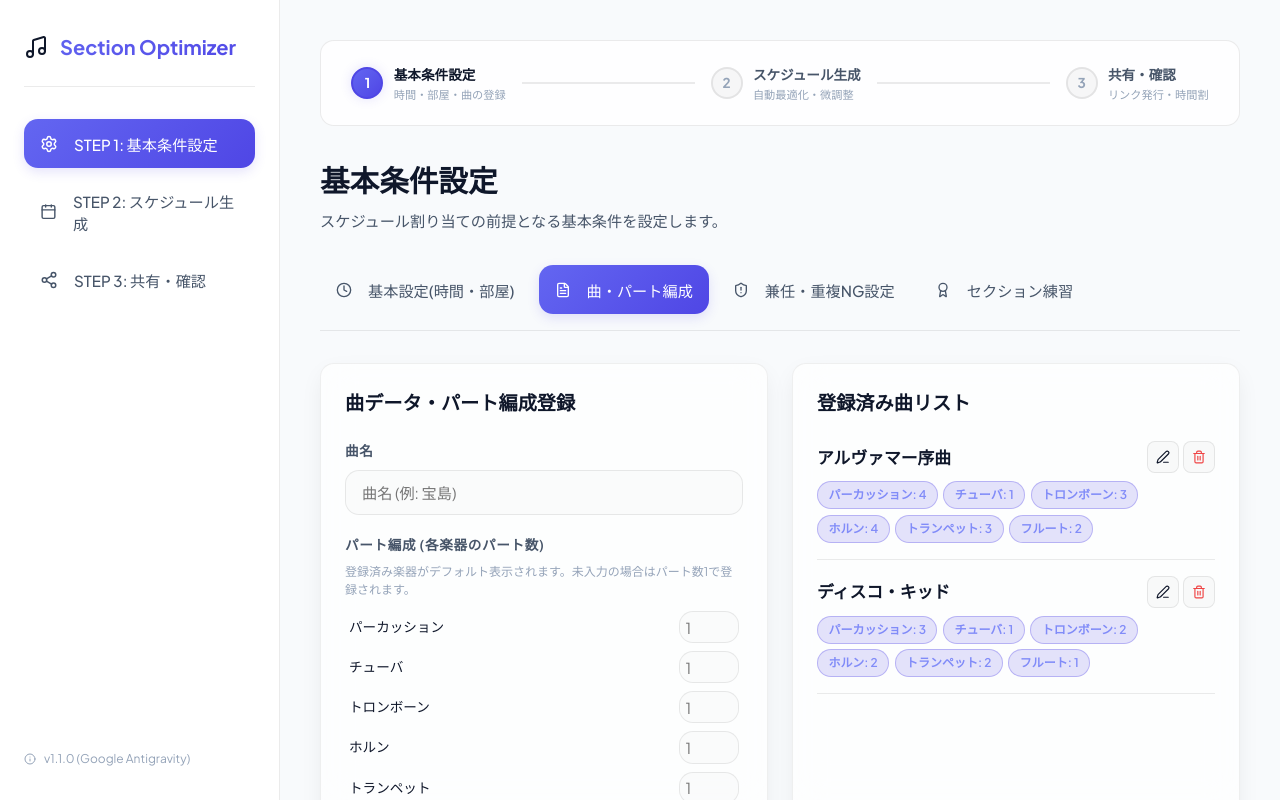
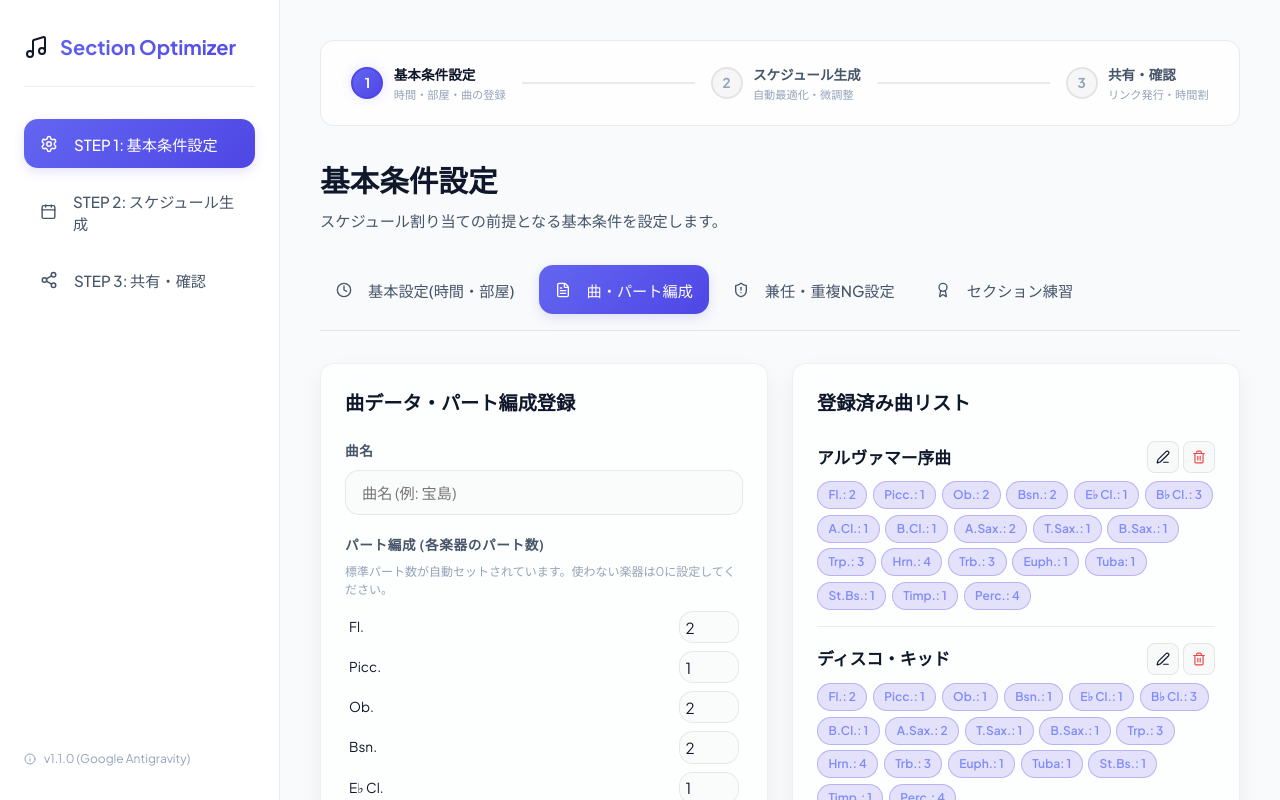
Before and after one commit to zfzeR1/brass-scheduler, a React (Vite) app: page / in a window 1280 px wide. Both pictures are taken after a click on the button "曲・パート編成". Built offline with nearby package versions, Linux system fonts and the light colour scheme.

Commit message:
feat: 楽器の英語短縮表記化（全19楽器）・標準パート数の自動セット・表記統一（Fl. 1, Fl. 2形式）

```diff
--- a/src/App.tsx
+++ b/src/App.tsx
@@ -3,10 +3,13 @@ import type {
   ScheduleState,
   TimeSettings,
   Room,
-  Instrument,
   Song,
   DuplicateNGPair,
   Entry
+} from './types';
+import {
+  STANDARD_INSTRUMENTS,
+  STANDARD_PART_COUNTS
 } from './types';
 import MasterDataTab from './components/MasterDataTab';
 import ScheduleTab from './components/ScheduleTab';
@@ -52,32 +55,27 @@ const INITIAL_TIME_SETTINGS: TimeSettings = {
   intervalDuration: 5
 };
 
-const INITIAL_INSTRUMENTS: Instrument[] = [
-  { id: 'perc', name: 'パーカッション', movementType: 'immovable' },
-  { id: 'tuba', name: 'チューバ', movementType: 'avoid_movement' },
-  { id: 'trb', name: 'トロンボーン', movementType: 'avoid_movement' },
-  { id: 'hrn', name: 'ホルン', movementType: 'movable' },
-  { id: 'tpt', name: 'トランペット', movementType: 'movable' },
-  { id: 'fl', name: 'フルート', movementType: 'movable' }
-];
-
 const INITIAL_ROOMS: Room[] = [
-  { id: 'room-perc', name: '打楽器室', capacity: 6, isPersonalPracticeCandidate: true, permanentInstrumentId: 'perc' },
-  { id: 'room-music', name: '音楽室', capacity: 15, isPersonalPracticeCandidate: true },
-  { id: 'room-med1', name: '中練習室1', capacity: 6, isPersonalPracticeCandidate: true },
-  { id: 'room-med2', name: '中練習室2', capacity: 6, isPersonalPracticeCandidate: true }
+  { id: 'room-perc', name: '打楽器室', capacity: 6, isPersonalPracticeCandidate: true, permanentInstrumentId: 'timp' },
+  { id: 'room-music', name: '音楽室', capacity: 20, isPersonalPracticeCandidate: true },
+  { id: 'room-med1', name: '中練習室1', capacity: 8, isPersonalPracticeCandidate: true },
+  { id: 'room-med2', name: '中練習室2', capacity: 8, isPersonalPracticeCandidate: true }
 ];
 
 const INITIAL_SONGS: Song[] = [
   {
     id: 'song-alv',
     name: 'アルヴァマー序曲',
-    parts: { fl: 2, tpt: 3, hrn: 4, trb: 3, tuba: 1, perc: 4 }
+    parts: { ...STANDARD_PART_COUNTS }
   },
   {
     id: 'song-disco',
     name: 'ディスコ・キッド',
-    parts: { fl: 1, tpt: 2, hrn: 2, trb: 2, tuba: 1, perc: 3 }
+    parts: {
+      fl: 2, picc: 1, ob: 1, bsn: 1, ebcl: 1, bbcl: 3, bcl: 1,
+      asax: 2, tsax: 1, bsax: 1, trp: 3, hrn: 4, trb: 3, euph: 1, tuba: 1,
+      stbs: 1, timp: 1, perc: 4
+    }
   }
 ];
 
@@ -103,10 +101,12 @@ const INITIAL_ENTRIES: Entry[] = [
     parts: [
       { instrumentId: 'fl', partIndex: 0 },
       { instrumentId: 'fl', partIndex: 1 },
+      { instrumentId: 'picc', partIndex: 0 },
+      { instrumentId: 'ob', partIndex: 0 },
+      { instrumentId: 'bbcl', partIndex: 0 },
+      { instrumentId: 'bbcl', partIndex: 1 },
       { instrumentId: 'hrn', partIndex: 0 },
       { instrumentId: 'hrn', partIndex: 1 },
-      { instrumentId: 'hrn', partIndex: 2 },
-      { instrumentId: 'hrn', partIndex: 3 },
       { instrumentId: 'perc', partIndex: 0 },
       { instrumentId: 'perc', partIndex: 1 }
     ]
@@ -117,12 +117,13 @@ const INITIAL_ENTRIES: Entry[] = [
     section: 'C〜D (45-68小節)',
     priority: 'high',
     parts: [
-      { instrumentId: 'tpt', partIndex: 0 },
-      { instrumentId: 'tpt', partIndex: 1 },
-      { instrumentId: 'tpt', partIndex: 2 },
+      { instrumentId: 'trp', partIndex: 0 },
+      { instrumentId: 'trp', partIndex: 1 },
+      { instrumentId: 'trp', partIndex: 2 },
       { instrumentId: 'trb', partIndex: 0 },
       { instrumentId: 'trb', partIndex: 1 },
       { instrumentId: 'trb', partIndex: 2 },
+      { instrumentId: 'euph', partIndex: 0 },
       { instrumentId: 'tuba', partIndex: 0 }
     ]
   },
@@ -133,8 +134,10 @@ const INITIAL_ENTRIES: Entry[] = [
     priority: 'medium',
     parts: [
       { instrumentId: 'fl', partIndex: 0 },
-      { instrumentId: 'tpt', partIndex: 0 },
-      { instrumentId: 'tpt', partIndex: 1 },
+      { instrumentId: 'asax', partIndex: 0 },
+      { instrumentId: 'asax', partIndex: 1 },
+      { instrumentId: 'trp', partIndex: 0 },
+      { instrumentId: 'trp', partIndex: 1 },
       { instrumentId: 'perc', partIndex: 0 },
       { instrumentId: 'perc', partIndex: 1 },
       { instrumentId: 'perc', partIndex: 2 }
@@ -173,11 +176,11 @@ export default function App() {
   const [activeTab, setActiveTab] = useState<TabKey>('master');
   const [shareCopied, setShareCopied] = useState(false);
   const [state, setState] = useState<ScheduleState>(() => {
-    const saved = localStorage.getItem('antigravity_schedule_state');
+    const saved = localStorage.getItem('antigravity_schedule_state_v3');
     if (saved) {
       try {
         const parsed = JSON.parse(saved);
-        if (parsed.rooms && parsed.songs && parsed.entries) {
+        if (parsed.rooms && parsed.songs && parsed.entries && parsed.instruments?.length >= 19) {
           return parsed;
         }
       } catch (e) {
@@ -187,7 +190,7 @@ export default function App() {
     return {
       timeSettings: INITIAL_TIME_SETTINGS,
       rooms: INITIAL_ROOMS,
-      instruments: INITIAL_INSTRUMENTS,
+      instruments: STANDARD_INSTRUMENTS,
       songs: INITIAL_SONGS,
       duplicateNGPairs: INITIAL_NG_PAIRS,
       entries: INITIAL_ENTRIES,
@@ -229,7 +232,7 @@ export default function App() {
   // 状態の自動保存
   useEffect(() => {
     if (!isMemberMode) {
-      localStorage.setItem('antigravity_schedule_state', JSON.stringify(state));
+      localStorage.setItem('antigravity_schedule_state_v3', JSON.stringify(state));
     }
   }, [state, isMemberMode]);
 
--- a/src/components/MasterDataTab.tsx
+++ b/src/components/MasterDataTab.tsx
@@ -8,6 +8,7 @@ import type {
   Entry,
   PartReference
 } from '../types';
+import { STANDARD_PART_COUNTS } from '../types';
 import { Plus, Trash2, Clock, MapPin, ShieldAlert, Award, FileText, CheckSquare, Square, ArrowUp, ArrowDown, Edit3 } from 'lucide-react';
 import { formatPartName } from '../utils/scheduler';
 
@@ -91,7 +92,7 @@ export default function MasterDataTab({ state, setState }: MasterDataTabProps) {
   const getDefaultSongParts = (): { [instId: string]: number } => {
     const defaults: { [instId: string]: number } = {};
     state.instruments.forEach(inst => {
-      defaults[inst.id] = 1;
+      defaults[inst.id] = STANDARD_PART_COUNTS[inst.id] ?? 1;
     });
     return defaults;
   };
@@ -557,9 +558,11 @@ export default function MasterDataTab({ state, setState }: MasterDataTabProps) {
 
               <div className="form-group">
                 <label className="form-label">パート編成 (各楽器のパート数)</label>
-                <p style={{ fontSize: '0.75rem', color: 'var(--text-muted)', margin: '0 0 0.5rem 0' }}>登録済み楽器がデフォルト表示されます。未入力の場合はパート数1で登録されます。</p>
+                <p style={{ fontSize: '0.75rem', color: 'var(--text-muted)', margin: '0 0 0.5rem 0' }}>標準パート数が自動セットされています。使わない楽器は0に設定してください。</p>
                 <div style={{ display: 'grid', gridTemplateColumns: '1fr', gap: '0.5rem', maxHeight: '300px', overflowY: 'auto', padding: '0.25rem' }}>
-                  {state.instruments.map(inst => (
+                  {state.instruments.map(inst => {
+                    const defaultCount = STANDARD_PART_COUNTS[inst.id] ?? 1;
+                    return (
                       <div key={inst.id} style={{ display: 'flex', alignItems: 'center', gap: '0.5rem' }}>
                         <span style={{ fontSize: '0.85rem', flex: '1', minWidth: '100px', textOverflow: 'ellipsis', overflow: 'hidden', whiteSpace: 'nowrap' }}>
                           {inst.name}
@@ -568,10 +571,10 @@ export default function MasterDataTab({ state, setState }: MasterDataTabProps) {
                           type="number"
                           min="0"
                           max="4"
-                        placeholder="1"
+                          placeholder={String(defaultCount)}
                           className="form-control"
                           style={{ padding: '0.35rem', width: '60px' }}
-                        value={tempSongParts[inst.id] ?? ''}
+                          value={tempSongParts[inst.id] ?? defaultCount}
                           onChange={e => {
                             const val = Math.max(0, Math.min(4, Number(e.target.value)));
                             setTempSongParts(prev => ({
@@ -581,7 +584,8 @@ export default function MasterDataTab({ state, setState }: MasterDataTabProps) {
                           }}
                         />
                       </div>
-                  ))}
+                    );
+                  })}
                   {/* Song-specific extra instruments */}
                   {songExtraInstruments.map(inst => (
                     <div key={inst.id} style={{ display: 'flex', alignItems: 'center', gap: '0.5rem' }}>
--- a/src/types.ts
+++ b/src/types.ts
@@ -70,3 +70,53 @@ export interface ScheduleState {
   entries: Entry[];
   assignments: Assignment[];
 }
+
+// 標準登録する全19楽器（吹奏楽大編成・スコア順）
+export const STANDARD_INSTRUMENTS: Instrument[] = [
+  // 木管
+  { id: 'fl', name: 'Fl.', movementType: 'movable' },
+  { id: 'picc', name: 'Picc.', movementType: 'movable' },
+  { id: 'ob', name: 'Ob.', movementType: 'movable' },
+  { id: 'bsn', name: 'Bsn.', movementType: 'movable' },
+  { id: 'ebcl', name: 'E♭ Cl.', movementType: 'movable' },
+  { id: 'bbcl', name: 'B♭ Cl.', movementType: 'movable' },
+  { id: 'acl', name: 'A.Cl.', movementType: 'movable' },
+  { id: 'bcl', name: 'B.Cl.', movementType: 'movable' },
+  { id: 'asax', name: 'A.Sax.', movementType: 'movable' },
+  { id: 'tsax', name: 'T.Sax.', movementType: 'movable' },
+  { id: 'bsax', name: 'B.Sax.', movementType: 'movable' },
+  // 金管
+  { id: 'trp', name: 'Trp.', movementType: 'movable' },
+  { id: 'hrn', name: 'Hrn.', movementType: 'movable' },
+  { id: 'trb', name: 'Trb.', movementType: 'movable' },
+  { id: 'euph', name: 'Euph.', movementType: 'movable' },
+  { id: 'tuba', name: 'Tuba', movementType: 'avoid_movement' },
+  // 弦
+  { id: 'stbs', name: 'St.Bs.', movementType: 'avoid_movement' },
+  // 打楽器
+  { id: 'timp', name: 'Timp.', movementType: 'immovable' },
+  { id: 'perc', name: 'Perc.', movementType: 'avoid_movement' }
+];
+
+// 標準パート数マップ (新規曲追加時のデフォルト値)
+export const STANDARD_PART_COUNTS: Record<string, number> = {
+  fl: 2,
+  picc: 1,
+  ob: 2,
+  bsn: 2,
+  ebcl: 1,
+  bbcl: 3,
+  acl: 1,
+  bcl: 1,
+  asax: 2,
+  tsax: 1,
+  bsax: 1,
+  trp: 3,
+  hrn: 4,
+  trb: 3,
+  euph: 1,
+  tuba: 1,
+  stbs: 1,
+  timp: 1,
+  perc: 4
+};
--- a/src/utils/scheduler.ts
+++ b/src/utils/scheduler.ts
@@ -552,7 +552,7 @@ export function generateSchedule(
   return finalAssignments;
 }
 
-// パート数を考慮したパート表記名フォーマッター
+// パート数を考慮したパート表記名フォーマッター (単一パートは数字なし、複数パートは「楽器名 数字」)
 export function formatPartName(
   instrumentId: string,
   partIndex: number,
@@ -564,14 +564,12 @@ export function formatPartName(
   const instName = inst ? inst.name : instrumentId;
 
   if (!songId) {
-    const ordinal = partIndex === 0 ? '1st' : partIndex === 1 ? '2nd' : partIndex === 2 ? '3rd' : `${partIndex + 1}th`;
-    return `${instName} ${ordinal}`;
+    return partIndex === 0 ? instName : `${instName} ${partIndex + 1}`;
   }
 
   const song = songs.find(s => s.id === songId);
   if (!song) {
-    const ordinal = partIndex === 0 ? '1st' : partIndex === 1 ? '2nd' : partIndex === 2 ? '3rd' : `${partIndex + 1}th`;
-    return `${instName} ${ordinal}`;
+    return partIndex === 0 ? instName : `${instName} ${partIndex + 1}`;
   }
 
   const partCount = song.parts[instrumentId] || 0;
@@ -579,6 +577,5 @@ export function formatPartName(
     return instName;
   }
 
-  const ordinal = partIndex === 0 ? '1st' : partIndex === 1 ? '2nd' : partIndex === 2 ? '3rd' : `${partIndex + 1}th`;
-  return `${instName} ${ordinal}`;
+  return `${instName} ${partIndex + 1}`;
 }
```
Lines whose indentation alone changed are shown as unchanged.
